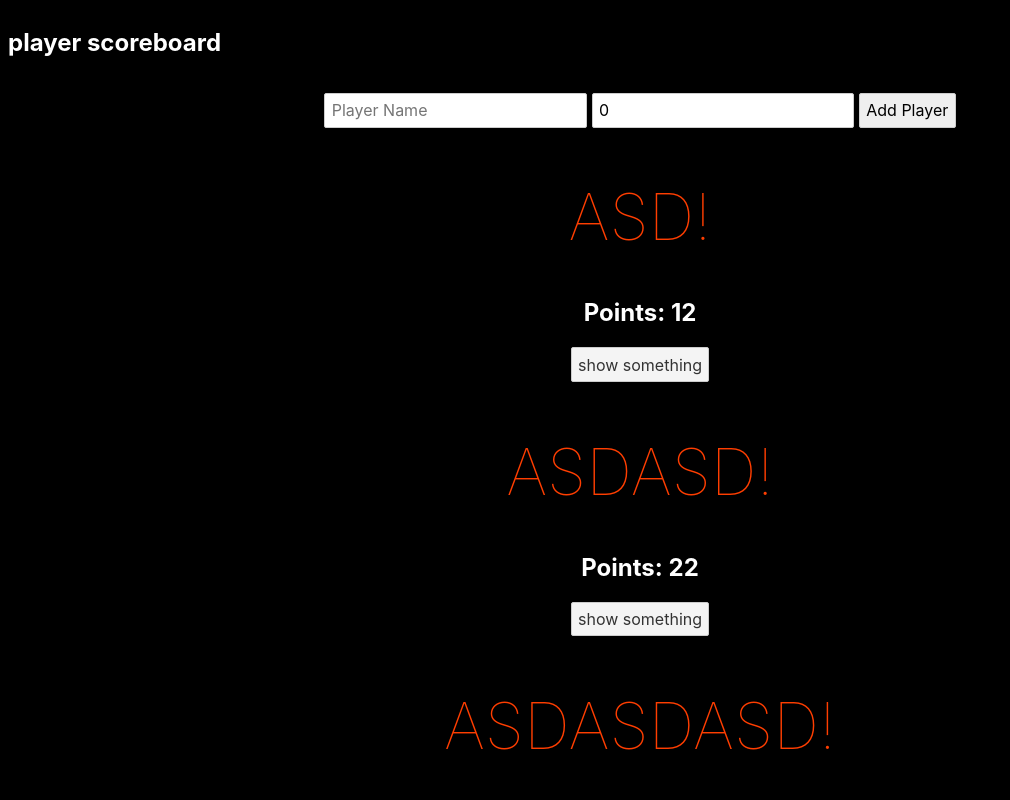
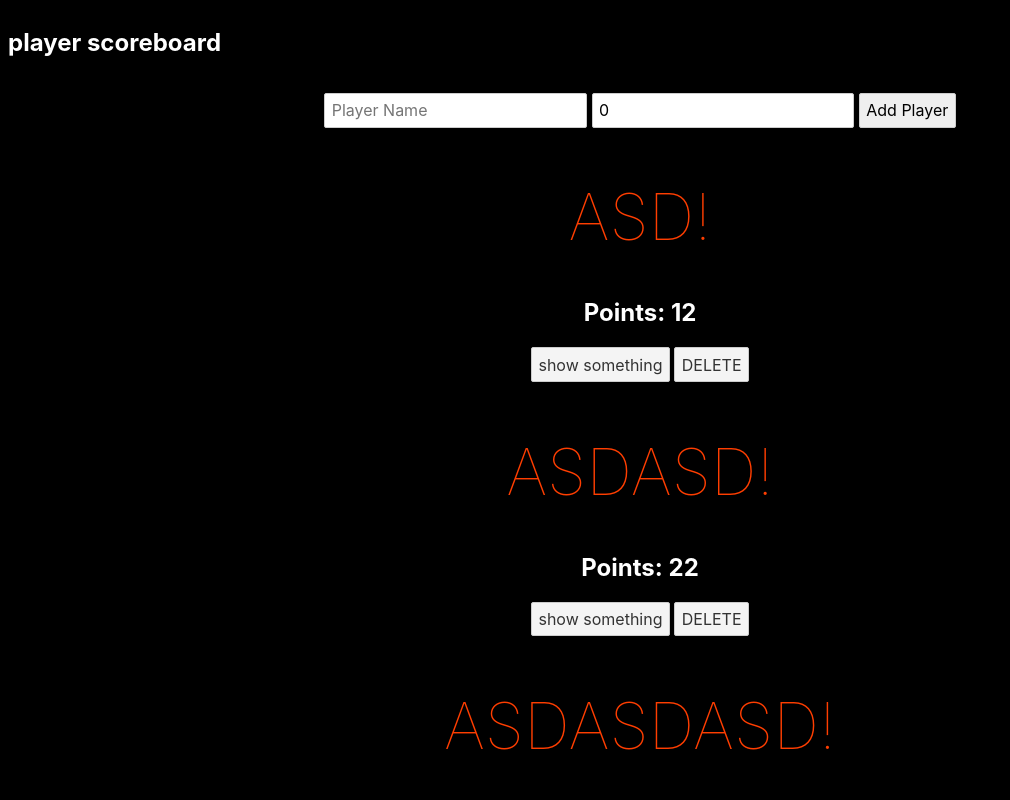
Before and after one commit to SimoneTedesco/launch-countdown-timer-main, a Svelte app: page / in a window 1280 px wide. Shown: the top 800 px of the page, without its empty margins (0-1010 px from the left). Built offline with nearby package versions, Linux system fonts and the light colour scheme.

Commit message:
added delete player func

```diff
--- a/src/App.svelte
+++ b/src/App.svelte
@@ -22,6 +22,11 @@
     const newPlayer = e.detail;
     players = [...players, newPlayer];
   };
+
+  const removePlayer = (e) => {
+    const index = e.detail;
+    players = players.filter((x, i) => i !== index);
+  };
 </script>
 
 <Navbar />
@@ -30,8 +35,8 @@
   {#if players.length === 0}
     <p>No players</p>
   {:else}
-    {#each players as { name, points }}
-      <Player {name} {points} />
+    {#each players as { name, points }, index}
+      <Player {name} {points} {index} on:removeplayer={removePlayer} />
     {/each}
   {/if}
   <p>
--- a/src/Player.svelte
+++ b/src/Player.svelte
@@ -1,11 +1,15 @@
 <script>
   export let name;
   export let points;
+  export let index;
+  import { createEventDispatcher } from "svelte";
+  const dispatch = createEventDispatcher();
+
   let showControls = false;
-
   const addPoint = () => (points += 1);
   const removePoint = () => (points -= 1);
   const toggleControls = () => (showControls = !showControls);
+  const deletePlayer = () => dispatch("removeplayer", index);
 </script>
 
 <div class="card">
@@ -15,6 +19,7 @@
     <button on:click={toggleControls}
       >{showControls ? "hide" : "show"} something</button
     >
+    <button on:click={deletePlayer}> DELETE </button>
   </div>
   {#if showControls}
     <button on:click={addPoint}> +1 </button>
```
